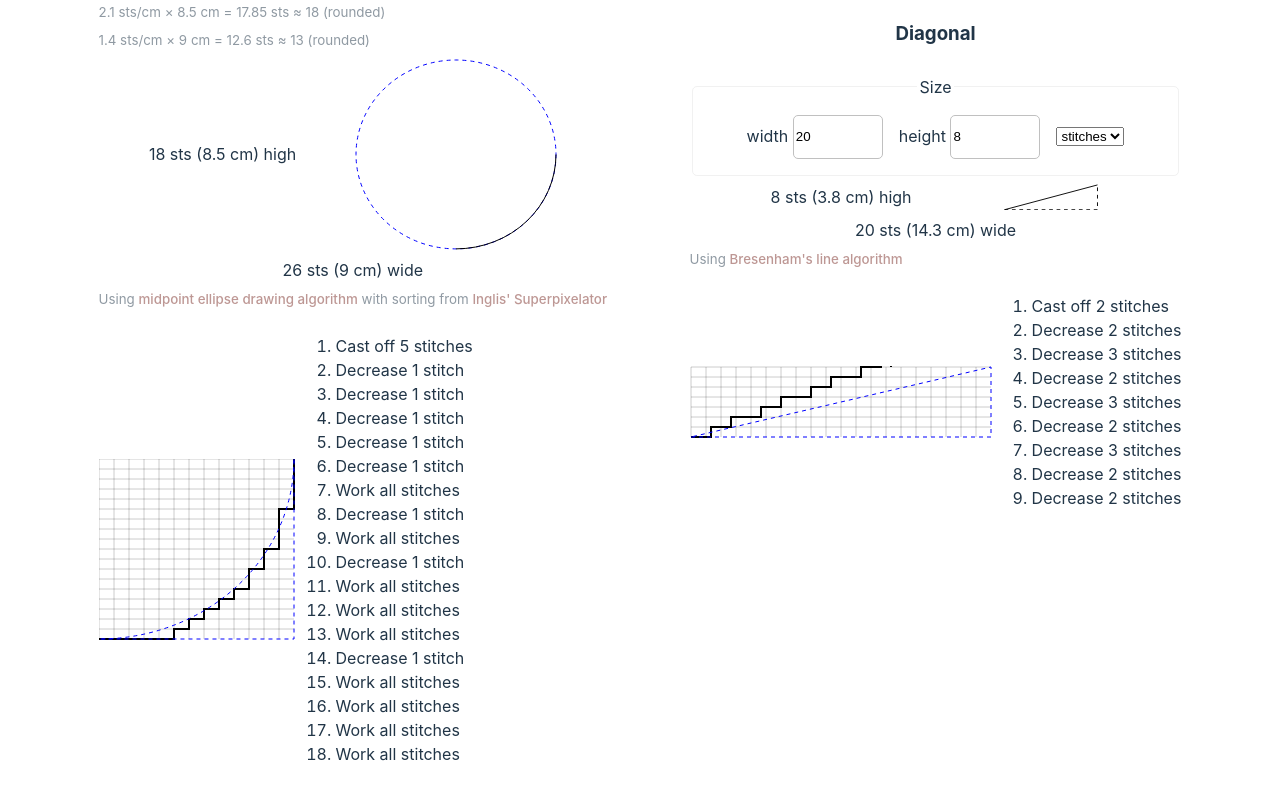
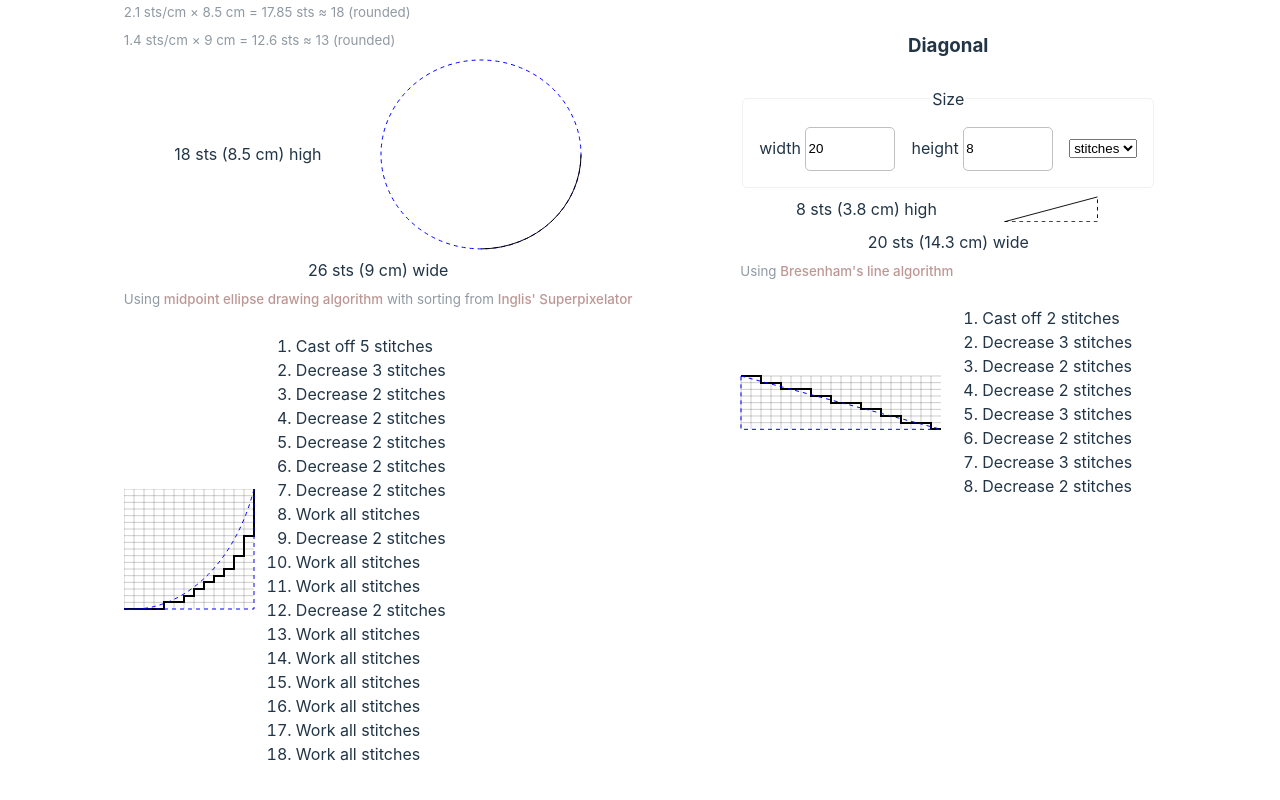
Before and after one commit to lupiter/st-jebr, a React (Vite) app: page / in a window 1280 px wide. Shown: the part 1081-1881 px from the top of the page. Built offline with nearby package versions, Linux system fonts and the light colour scheme.

Commit message:
?? some improvements

```diff
--- a/src/cards/card.tsx
+++ b/src/cards/card.tsx
@@ -16,8 +16,8 @@ type PixelDataState = {
 };
 
 type CardState = {
-  maxWidth: number;
-  maxHeight: number;
+  maxWidth?: number;
+  maxHeight?: number;
   unit: UNIT;
   content?: LoadingErrorState | PixelDataState;
 };
@@ -37,12 +37,13 @@ function isErrorState(
 export function Card() {
   const [state, setState] = useState<CardState>({
     maxWidth: 21,
-    maxHeight: 30,
+    maxHeight: 60,
     unit: UNIT.CM,
   });
 
   const setMaxHeight = (e: ChangeEvent<HTMLInputElement>) => {
-    setState({ ...state, maxHeight: parseFloat(e.target.value) });
+    const float = parseFloat(e.target.value);
+    setState({ ...state, maxHeight: Number.isNaN(float) ? undefined : float});
   };
 
   // const setMaxWidth = (e: ChangeEvent<HTMLInputElement>) => {
@@ -92,8 +93,8 @@ export function Card() {
     setState({ ...state, content: { pixels, width, url } });
   };
 
-  let maxHeightMM = state.maxHeight * 10;
-  if (state.unit === UNIT.IN) {
+  let maxHeightMM = state.maxHeight ? state.maxHeight * 10 : undefined;
+  if (state.unit === UNIT.IN && state.maxHeight) {
     maxHeightMM = state.maxHeight * 25.4;
   }
 
--- a/src/cards/fair-isle/fair-isle.tsx
+++ b/src/cards/fair-isle/fair-isle.tsx
@@ -19,7 +19,7 @@ import { FairIselCard } from "./fair-isle-card";
 type FairIsleProps = {
   data: number[][];
   width: number;
-  maxHeight: number;
+  maxHeight?: number;
 };
 
 function pixels(
@@ -159,7 +159,11 @@ export function FairIsle(props: FairIsleProps): JSX.Element {
   let largestHeight = cards[0].height;
   const rows = props.data.length / props.width;
 
-  while (largestHeight > props.maxHeight) {
+  if (props.maxHeight && props.maxHeight < 200) {
+    return <></>
+  }
+
+  while (props.maxHeight && largestHeight > props.maxHeight) {
     // split into multiple cards
     const splitData = chunk(
       props.data,
--- a/src/shapes/blocked-calcs.ts
+++ b/src/shapes/blocked-calcs.ts
@@ -35,3 +35,32 @@ export function fillInSlopes(points: number[][]): number[][] {
   }
   return outPoints;
 }
+
+
+export function pointsToInstructions(all: number[][]): string[] {
+  let instructions: string[] = [];
+
+  for (let pixel = 1; pixel < all.length; pixel++) {
+    const element = all[pixel];
+    const prev = all[pixel - 1];
+    // have we changed row?
+    if (element[1] !== prev[1]) {
+      const spanX = getSpan(all, pixel - 1, 1);
+      if (spanX > 1) {
+        if (instructions.length === 0) {
+          instructions.push(`Cast off ${spanX} stitch${spanX > 1 ? "es" : ""}`);
+        } else {
+          instructions.push(`Decrease ${spanX} stitches`);
+        }
+      } else {
+        if (element[0] !== prev[0]) {
+          instructions.push(`Decrease 1 stitch`);
+        } else {
+          instructions.push(`Work all stitches`);
+        }
+      }
+    }
+  }
+
+  return instructions;
+}
--- a/src/shapes/blocked-curve.tsx
+++ b/src/shapes/blocked-curve.tsx
@@ -1,4 +1,4 @@
-import { fillInSlopes, getSpan } from "./blocked-calcs";
+import { fillInSlopes, getSpan, pointsToInstructions } from "./blocked-calcs";
 import style from "./shapes.module.css";
 
 export function isSorted(all: number[][]): boolean {
@@ -12,49 +12,63 @@ export function isSorted(all: number[][]): boolean {
   return xMatch && yMatch;
 }
 
-function calculateCurvePoints(rx: number, ry: number): number[][] {
-  let x = 0,
-    y = ry;
+function calculateCurvePoints(rx: number, ry: number, aspect: number): number[][] {
   let points: number[][] = [];
-  const rx2 = rx * rx;
-  const ry2 = ry * ry;
+  const fn = (x: number, y: number) => ((x * x) / (rx * rx)) + ((y * y) / (ry * ry * aspect * aspect)) - 1;
+  let y = ry * aspect;
+  let x = 0;
 
-  let decision = ry2 - rx2 * ry + 0.25 * rx2;
-  let decisionX = 2 * ry2 * x;
-  let decisionY = 2 * rx2 * y;
+  // for (let x = 0; x <= ry; x++) {
+  while (x <= rx && y >= 0) {
+    points.push([x, y]);
+    console.log(x, y, fn(x, y))
+    if (fn(x, y - (0.5 * aspect)) > 0) {
+      y -= 1 * aspect;
+    } else {
+      x += 1;
+    }
 
-  while (decisionX < decisionY) {
-    points.push([x, y]);
-
-    decisionX = decisionX + 2 * ry2;
-    x += 1;
-    if (decision < 0) {
-      decision = decision + decisionX + ry2;
-    } else {
-      y--;
-      decisionY = decisionY - 2 * rx2;
-      decision = decision + decisionX - decisionY + ry2;
-    }
   }
 
-  let decision2 =
-    ry2 * (x + 0.5) * (x + 0.5) + rx2 * ((y - 1) * (y - 1)) - rx2 * ry2;
+  // const rx2 = rx * rx;
+  // const ry2 = ry * ry * aspect;
 
-  while (y > 0) {
-    points.push([x, y]);
+  // let decision = ry2 - rx2 * ry + 0.25 * rx2;
+  // let decisionX = 2 * ry2 * x;
+  // let decisionY = 2 * rx2 * y;
 
-    y--;
-    decisionY = decisionY - 2 * rx2;
-    if (decision2 > 0) {
-      decision2 = decision2 + rx2 - decisionY;
-    } else {
-      x += 1;
-      decisionX = decisionX + 2 * ry2;
-      decision2 = decision2 + decisionX - decisionY + rx2;
-    }
-  }
+  // while (decisionX < decisionY) {
+  //   points.push([x, y]);
 
-  points.push([rx, 0]);
+  //   decisionX += 2 * ry2;
+  //   x += 1;
+  //   if (decision < 0) {
+  //     decision += decisionX + ry2;
+  //   } else {
+  //     y--;
+  //     decisionY += - 2 * rx2;
+  //     decision += decisionX - decisionY + ry2;
+  //   }
+  // }
+
+  // decision =
+  //   ry2 * (x + 0.5) * (x + 0.5) + rx2 * ((y - 1) * (y - 1)) - rx2 * ry2;
+
+  // while (y > 0) {
+  //   points.push([x, y]);
+
+  //   y--;
+  //   decisionY = decisionY - 2 * rx2;
+  //   if (decision > 0) {
+  //     decision += rx2 - decisionY;
+  //   } else {
+  //     x += 1;
+  //     decisionX += 2 * ry2;
+  //     decision += decisionX - decisionY + rx2;
+  //   }
+  // }
+
+  // points.push([rx / aspect, 0]);
 
   return points;
 }
@@ -89,33 +103,6 @@ export function sortCurvePoints(points: number[][]): number[][] {
   return points;
 }
 
-function pointsToInstructions(all: number[][]): string[] {
-  let instructions: string[] = [];
-
-  for (let pixel = 1; pixel < all.length; pixel++) {
-    const element = all[pixel];
-    const prev = all[pixel - 1];
-    // have we changed row?
-    if (element[1] !== prev[1]) {
-      const spanX = getSpan(all, pixel - 1, 1);
-      if (spanX > 1) {
-        if (instructions.length === 0) {
-          instructions.push(`Cast off ${spanX} stitch${spanX > 1 ? "es" : ""}`);
-        } else {
-          instructions.push(`Decrease ${spanX} stitches`);
-        }
-      } else {
-        if (element[0] !== prev[0]) {
-          instructions.push(`Decrease 1 stitch`);
-        } else {
-          instructions.push(`Work all stitches`);
-        }
-      }
-    }
-  }
-
-  return instructions;
-}
 
 export function BlockedCurve(props: {
   aspect: number;
@@ -128,29 +115,31 @@ export function BlockedCurve(props: {
     return <></>
   }
 
-  const curve = calculateCurvePoints(rx, ry);
-  const sortedCurve = sortCurvePoints(curve.slice());
-  const points = fillInSlopes(sortedCurve);
+  const curve = calculateCurvePoints(rx, ry, aspect);
+  const sortedCurve = curve // sortCurvePoints(curve.slice());
+  const points = curve // fillInSlopes(sortedCurve);
   const instructions = pointsToInstructions(sortedCurve);
 
   const drawPoints = points
     .map(
       (point) =>
-        `${Math.round((point[0] * 10) / aspect)},${Math.round(point[1] * 10)}`
+        `${Math.round((point[0] * 10))},${Math.round(point[1] * 10)}`
     )
     .join(" ");
 
-  const stitchWidth = Math.max(...points.map((p) => p[0])) * 10;
-  const width = stitchWidth / aspect;
-  const height = Math.max(...points.map((p) => p[1])) * 10;
+  // const stitchWidth = Math.max(...points.map((p) => p[0])) * 10;
+  // const width = stitchWidth / aspect;
+  // const height = Math.max(...points.map((p) => p[1])) * 10;
+  const width = rx * 10;
+  const height = ry * 10 * aspect;
 
-  const verticals = new Array(stitchWidth / 10)
+  const verticals = new Array(rx)
     .fill(0)
-    .map((_, i) => `M ${(i * 10) / aspect},0 V ${height}`)
+    .map((_, i) => `M ${i * 10},0 V ${height}`)
     .join(" ");
-  const horizontals = new Array(height / 10)
+  const horizontals = new Array(ry)
     .fill(0)
-    .map((_, i) => `M 0,${i * 10} H ${width}`)
+    .map((_, i) => `M 0,${i * 10 * aspect} H ${width}`)
     .join(" ");
 
   return (
@@ -169,10 +158,10 @@ export function BlockedCurve(props: {
           fill="none"
         />
         <path
-          d={`M ${(rx / aspect) * 10},0 A ${(rx / aspect) * 10} ${
+          d={`M ${(rx) * 10},0 A ${(rx) * 10} ${
             ry * 10
-          } 0 0 1 0,${ry * 10} L ${(rx / aspect) * 10},${ry * 10} L ${
-            (rx / aspect) * 10
+          } 0 0 1 0,${ry * 10 * aspect} L ${(rx) * 10},${ry * 10 * aspect} L ${
+            (rx) * 10
           },0 z`}
           stroke="blue"
           fill="none"
--- a/src/shapes/blocked-slope.tsx
+++ b/src/shapes/blocked-slope.tsx
@@ -1,59 +1,50 @@
-import { fillInSlopes, getSpan } from "./blocked-calcs";
+import { fillInSlopes, pointsToInstructions } from "./blocked-calcs";
 import style from "./shapes.module.css";
 
-function calculateSlopePoints(x2: number, y2: number, _aspect: number): number[][] {
+function calculateSlopePoints(
+  x2: number,
+  y2: number,
+  aspect: number
+): number[][] {
   let points: number[][] = [];
-  let changeX = x2;
-  let changeY = y2;
-  let yStart = 1;
-  if (changeY < 0) {
-    yStart = -1;
-    changeY = -changeY;
+  let yStart = 1 * aspect;
+  if (y2 < 0) {
+    yStart = -1 * aspect;
   }
-  let decision = 2 * changeY - changeX;
-  let y = yStart;
+  let y = 0;
+  let fn = (x: number, y: number) => y2 * x - (x2 * y) / aspect;
 
   for (let x = 0; x <= x2; x += 1) {
     points.push([x, y]);
-    if (decision > 0) {
+    if (fn(x, y) > 0) {
       y += yStart;
-      decision += 2 * (changeY - changeX);
-    } else {
-      decision += 2 * changeY;
     }
   }
-
-  points.push([x2, y2])
 
   return points;
 }
 
-function pointsToInstructions(all: number[][]): string[] {
-  let instructions: string[] = [];
+function calculateSteepSlopePoints(
+  x2: number,
+  y2: number,
+  aspect: number
+): number[][] {
+  let points: number[][] = [];
+  let yStart = 1;
+  if (x2 < 0) {
+    yStart = -1;
+  }
+  let y = 0;
+  let fn = (x: number, y: number) => x2 * x / aspect - (y2 * y);
 
-  for (let pixel = 1; pixel < all.length; pixel++) {
-    const element = all[pixel];
-    const prev = all[pixel - 1];
-    // have we changed row?
-    if (element[1] !== prev[1]) {
-      const spanX = getSpan(all, pixel - 1, 1);
-      if (spanX > 1) {
-        if (instructions.length === 0) {
-          instructions.push(`Cast off ${spanX} stitch${spanX > 1 ? "es" : ""}`);
-        } else {
-          instructions.push(`Decrease ${spanX} stitches`);
-        }
-      } else {
-        if (element[0] !== prev[0]) {
-          instructions.push(`Decrease 1 stitch`);
-        } else {
-          instructions.push(`Work all stitches`);
-        }
-      }
+  for (let x = 0; x <= y2; x += 1 * aspect) {
+    points.push([y, x]);
+    if (fn(x, y) > 0) {
+      y += yStart;
     }
   }
 
-  return instructions;
+  return points;
 }
 
 export function BlockedSlope(props: {
@@ -63,28 +54,28 @@ export function BlockedSlope(props: {
 }): JSX.Element {
   const { x, y, aspect } = props;
 
-  const slope = calculateSlopePoints(x, y * -1, aspect);
-  const points = fillInSlopes(slope).map((p) => [p[0], p[1] + y]);
-  const instructions = pointsToInstructions(slope);
+  const slope = x > y ? calculateSlopePoints(x, y, aspect) : calculateSteepSlopePoints(x, y, aspect);
+  const points = fillInSlopes(slope);
+  const instructions = pointsToInstructions(slope.slice().reverse());
 
   const drawPoints = points
-    .map(
-      (point) =>
-        `${Math.round((point[0] * 10))},${Math.round(point[1] * 10)}`
-    )
+    .map((point) => `${Math.round(point[0] * 10)},${Math.round(point[1] * 10)}`)
     .join(" ");
 
-  const stitchWidth = Math.max(...points.map((p) => p[0])) * 10;
-  const width = stitchWidth / aspect;
-  const height = Math.max(...points.map((p) => p[1])) * 10;
+  const width = x * 10;
+  const height = y * 10 * aspect;
 
-  const verticals = new Array(stitchWidth / 10)
+  if (!x || !y || x <= 0 || y <= 0) {
+    return <></>;
+  }
+
+  const verticals = new Array(x)
     .fill(0)
-    .map((_, i) => `M ${(i * 10) / aspect},0 V ${height}`)
+    .map((_, i) => `M ${i * 10},0 V ${height}`)
     .join(" ");
-  const horizontals = new Array(height / 10)
+  const horizontals = new Array(y)
     .fill(0)
-    .map((_, i) => `M 0,${i * 10} H ${width}`)
+    .map((_, i) => `M 0,${i * 10 * aspect} H ${width}`)
     .join(" ");
 
   return (
@@ -105,7 +96,7 @@ export function BlockedSlope(props: {
         />
 
         <polyline
-          points={`0,${height} ${width},${height} ${width},0 0,${height}`}
+          points={`0,0 ${width},${height} 0,${height} 0,0`}
           stroke="blue"
           strokeWidth={1}
           strokeDasharray={4}
```
